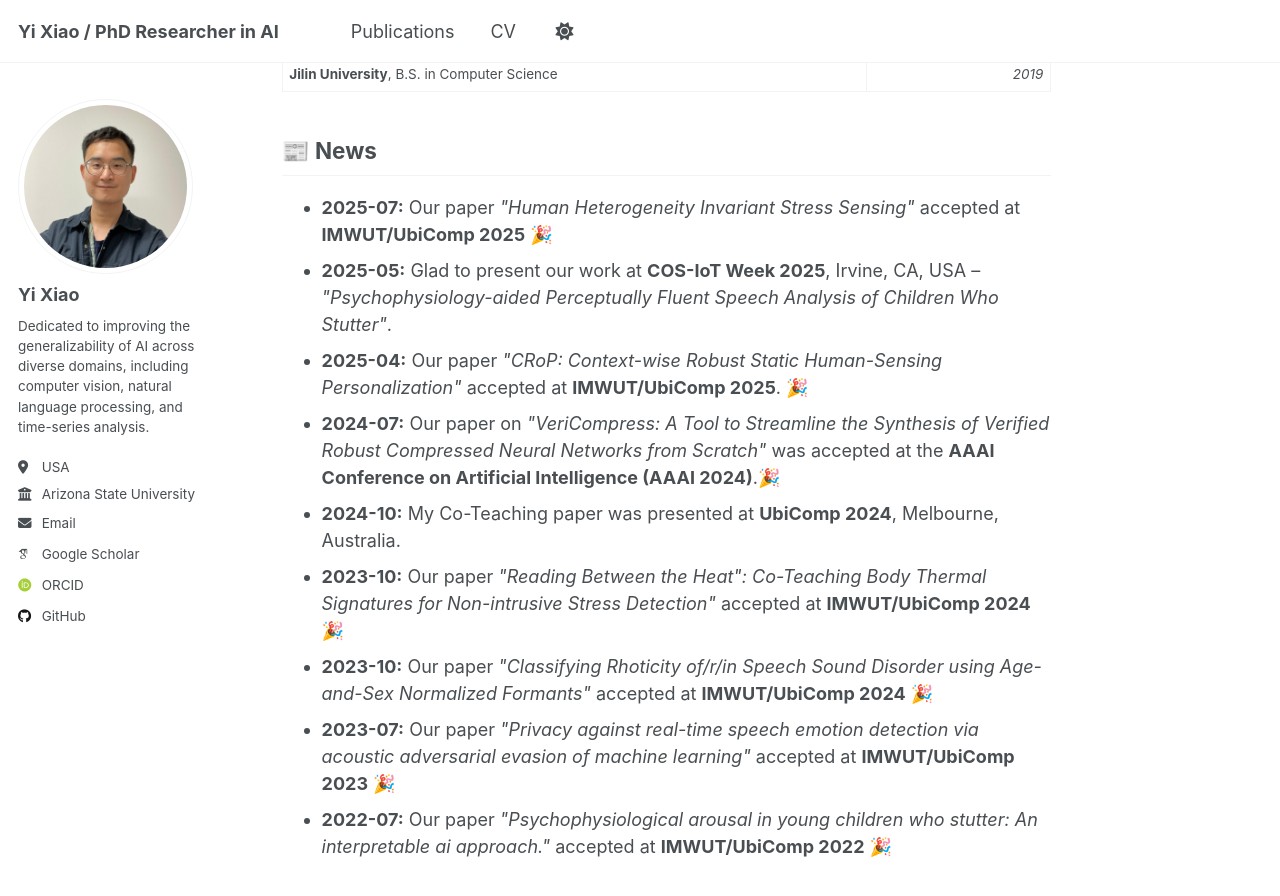
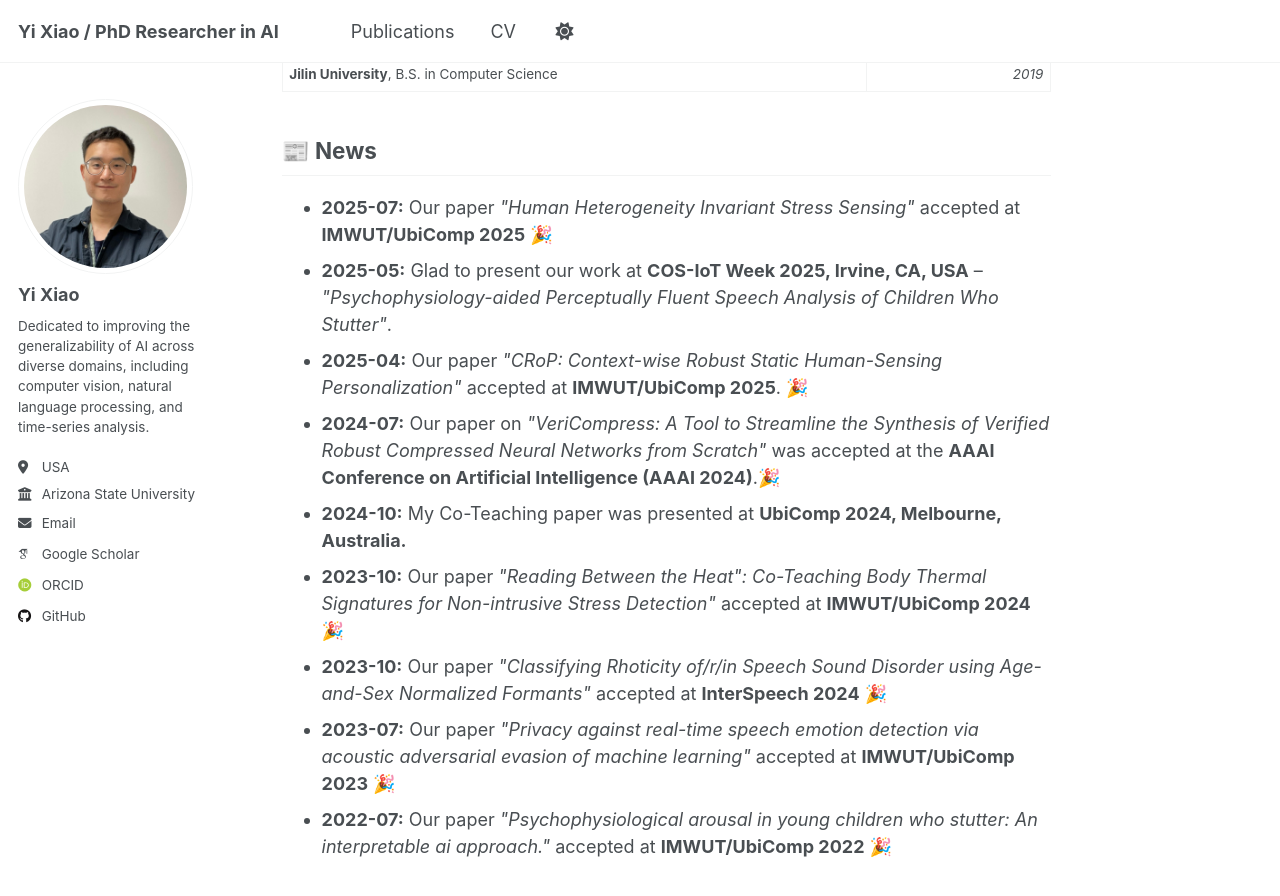
Before and after one commit to yxiao54/yxiao54.github.io, a Jekyll site: the page built from _pages/about.md, in a window 1280 px wide and 900 px high, scrolled down 512 px. Shown: the top 896 px of the window. Built offline with Jekyll 4.4.1, drawn with Linux system fonts in a browser that asks for light colours; some web fonts are replaced; a script that is not in the unit is left out.

Commit message:
Update about.md

```diff
--- a/_pages/about.md
+++ b/_pages/about.md
@@ -34,12 +34,12 @@ I am a Ph.D. candidate in Computer Science and a research associate in Laborator
 <h2>📰 News</h2>
 <ul>
   <li><strong>2025-07:</strong> Our paper <em>"Human Heterogeneity Invariant Stress Sensing"</em> accepted at <strong>IMWUT/UbiComp 2025</strong> 🎉</li>
-  <li><strong>2025-05:</strong> Glad to present our work at <strong>COS-IoT Week 2025</strong>, Irvine, CA, USA – <em>"Psychophysiology-aided Perceptually Fluent Speech Analysis of Children Who Stutter"</em>.</li>
+  <li><strong>2025-05:</strong> Glad to present our work at <strong>COS-IoT Week 2025, Irvine, CA, USA</strong> – <em>"Psychophysiology-aided Perceptually Fluent Speech Analysis of Children Who Stutter"</em>.</li>
   <li><strong>2025-04:</strong> Our paper <em>"CRoP: Context-wise Robust Static Human-Sensing Personalization"</em> accepted at <strong>IMWUT/UbiComp 2025</strong>. 🎉</li>
   <li><strong>2024-07:</strong> Our paper on <em>"VeriCompress: A Tool to Streamline the Synthesis of Verified Robust Compressed Neural Networks from Scratch"</em> was accepted at the <strong>AAAI Conference on Artificial Intelligence (AAAI 2024)</strong>.🎉</li>
-  <li><strong>2024-10:</strong> My Co-Teaching paper was presented at <strong>UbiComp 2024</strong>, Melbourne, Australia.</li>
+  <li><strong>2024-10:</strong> My Co-Teaching paper was presented at <strong>UbiComp 2024, Melbourne, Australia.</strong></li>
   <li><strong>2023-10:</strong> Our paper <em>"Reading Between the Heat": Co-Teaching Body Thermal Signatures for Non-intrusive Stress Detection"</em> accepted at <strong>IMWUT/UbiComp 2024</strong> 🎉</li>
-  <li><strong>2023-10:</strong> Our paper <em>"Classifying Rhoticity of/r/in Speech Sound Disorder using Age-and-Sex Normalized Formants"</em> accepted at <strong>IMWUT/UbiComp 2024</strong> 🎉</li>
+  <li><strong>2023-10:</strong> Our paper <em>"Classifying Rhoticity of/r/in Speech Sound Disorder using Age-and-Sex Normalized Formants"</em> accepted at <strong>InterSpeech 2024</strong> 🎉</li>
   <li><strong>2023-07:</strong> Our paper <em>"Privacy against real-time speech emotion detection via acoustic adversarial evasion of machine learning"</em> accepted at <strong>IMWUT/UbiComp 2023</strong> 🎉</li>
   <li><strong>2022-07:</strong> Our paper <em>"Psychophysiological arousal in young children who stutter: An interpretable ai approach."</em> accepted at <strong>IMWUT/UbiComp 2022</strong> 🎉</li>
 
```
